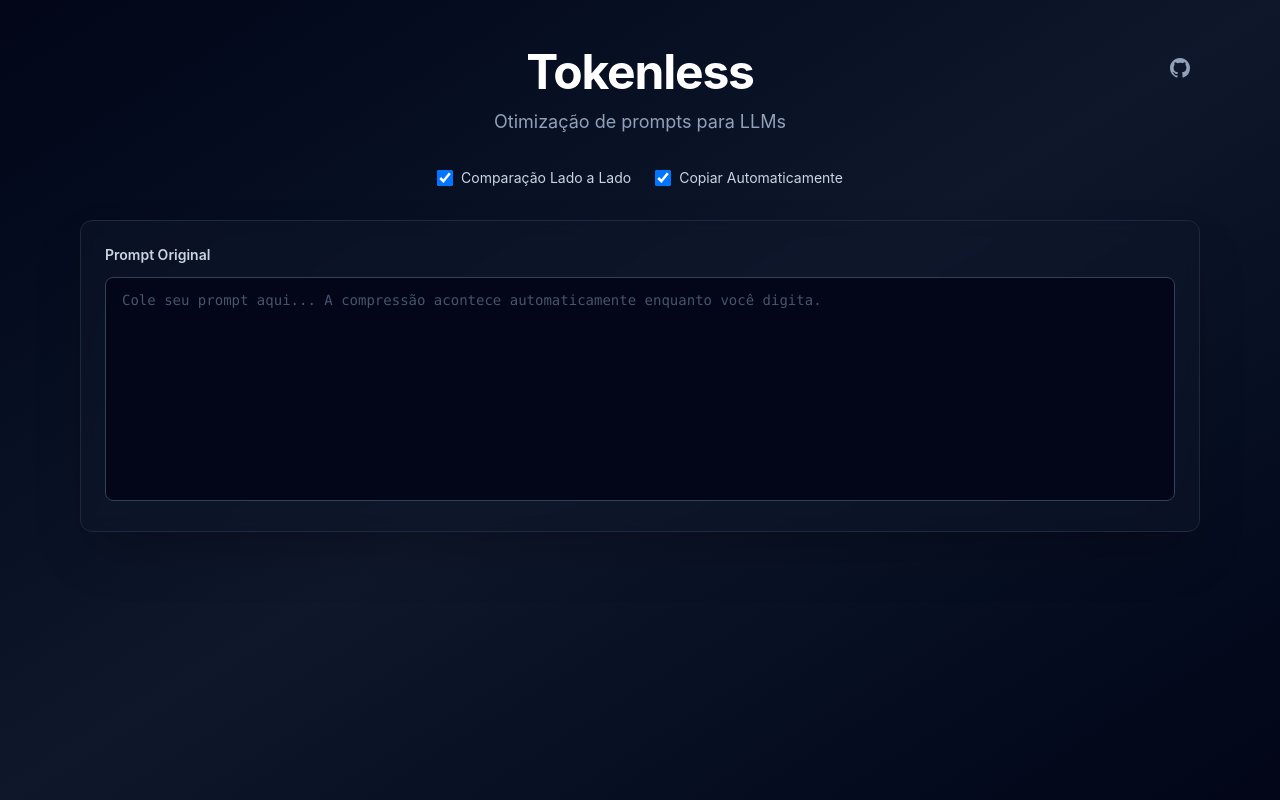
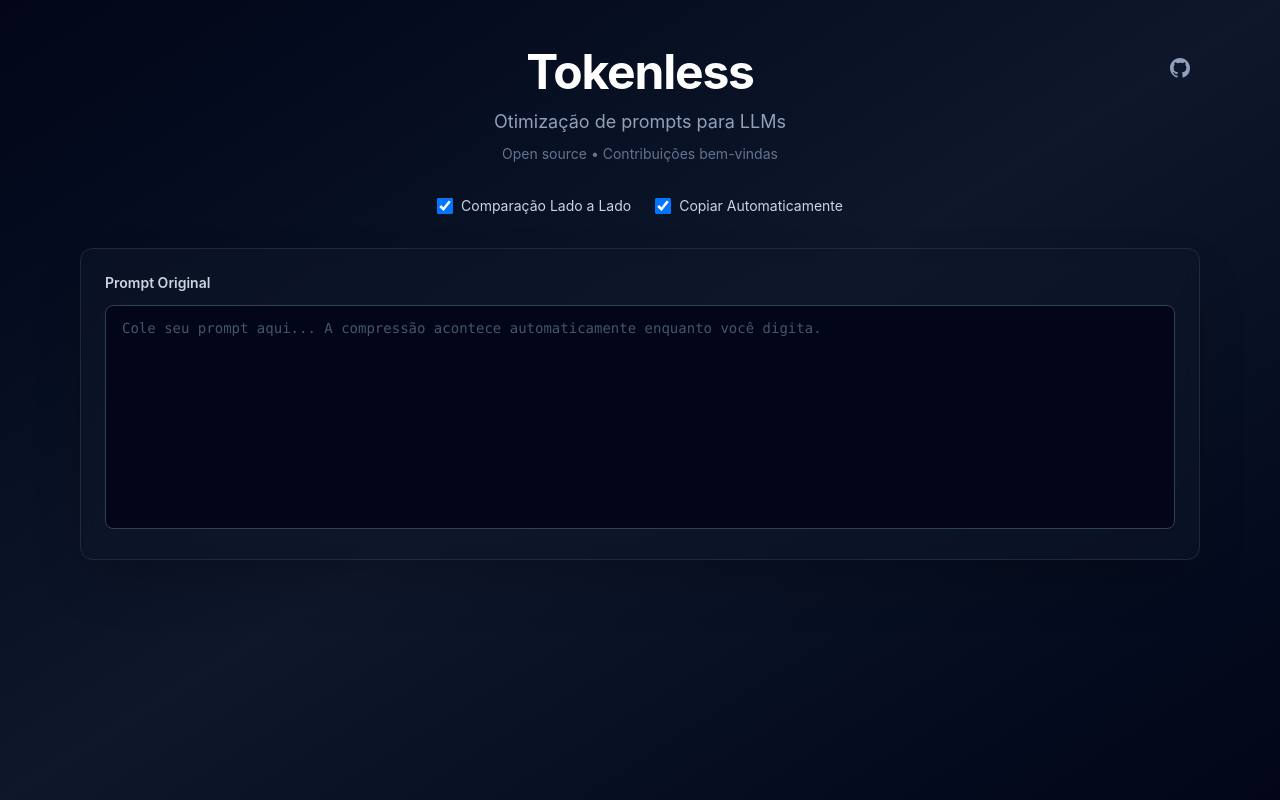
Before and after one commit to Muriel-Gasparini/tokenless, a React (Vite) app: page / in a window 1280 px wide. Built offline with nearby package versions, Linux system fonts and the light colour scheme.

Commit message:
feat(ui): add open source contribution message to header

```diff
--- a/src/components/Header.tsx
+++ b/src/components/Header.tsx
@@ -16,6 +16,7 @@ export const Header = () => {
         Tokenless
       </h1>
       <p className="text-slate-400 text-lg">Otimização de prompts para LLMs</p>
+      <p className="text-slate-500 text-sm mt-2">Open source • Contribuições bem-vindas</p>
     </header>
   );
 };
```
